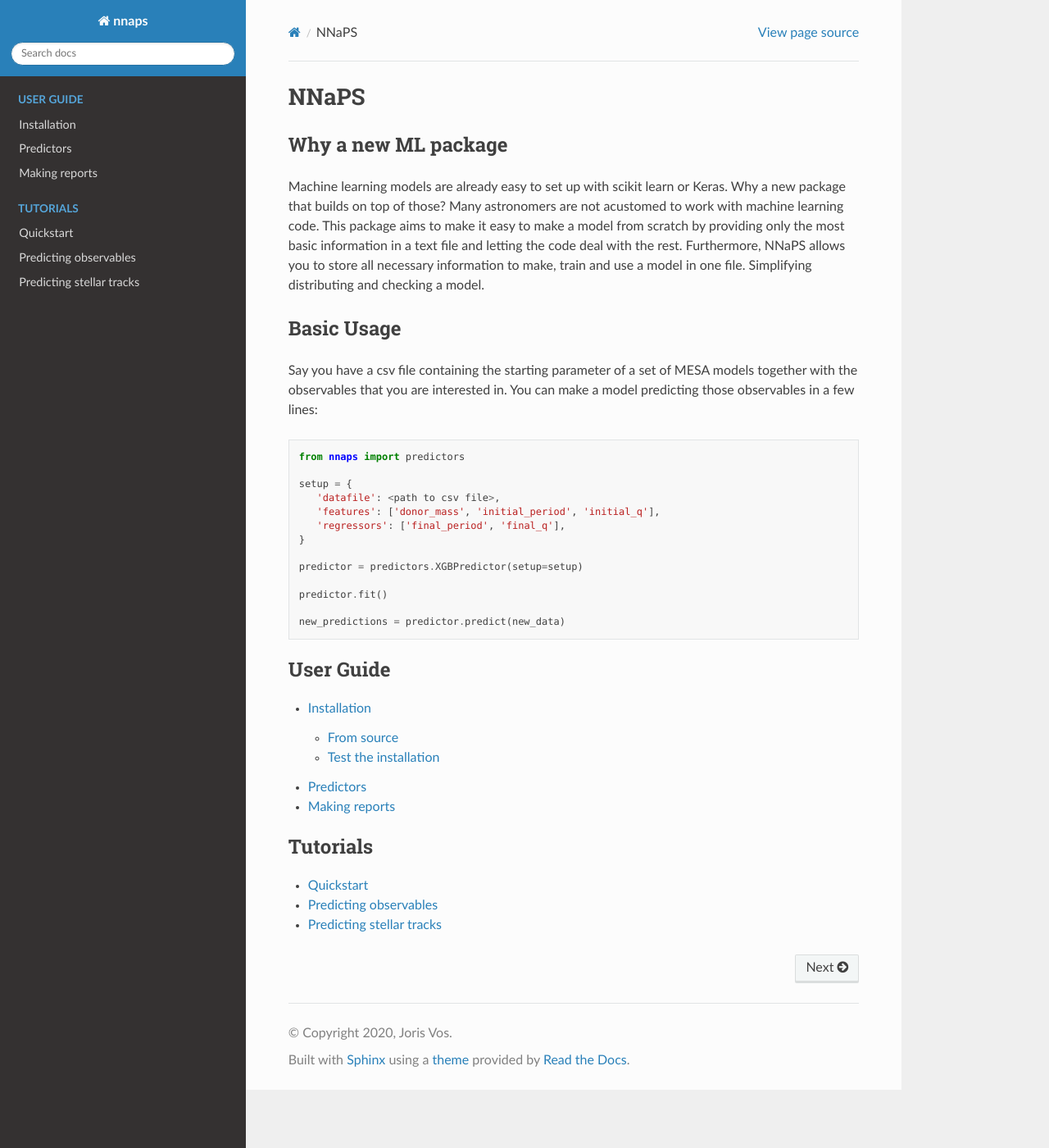
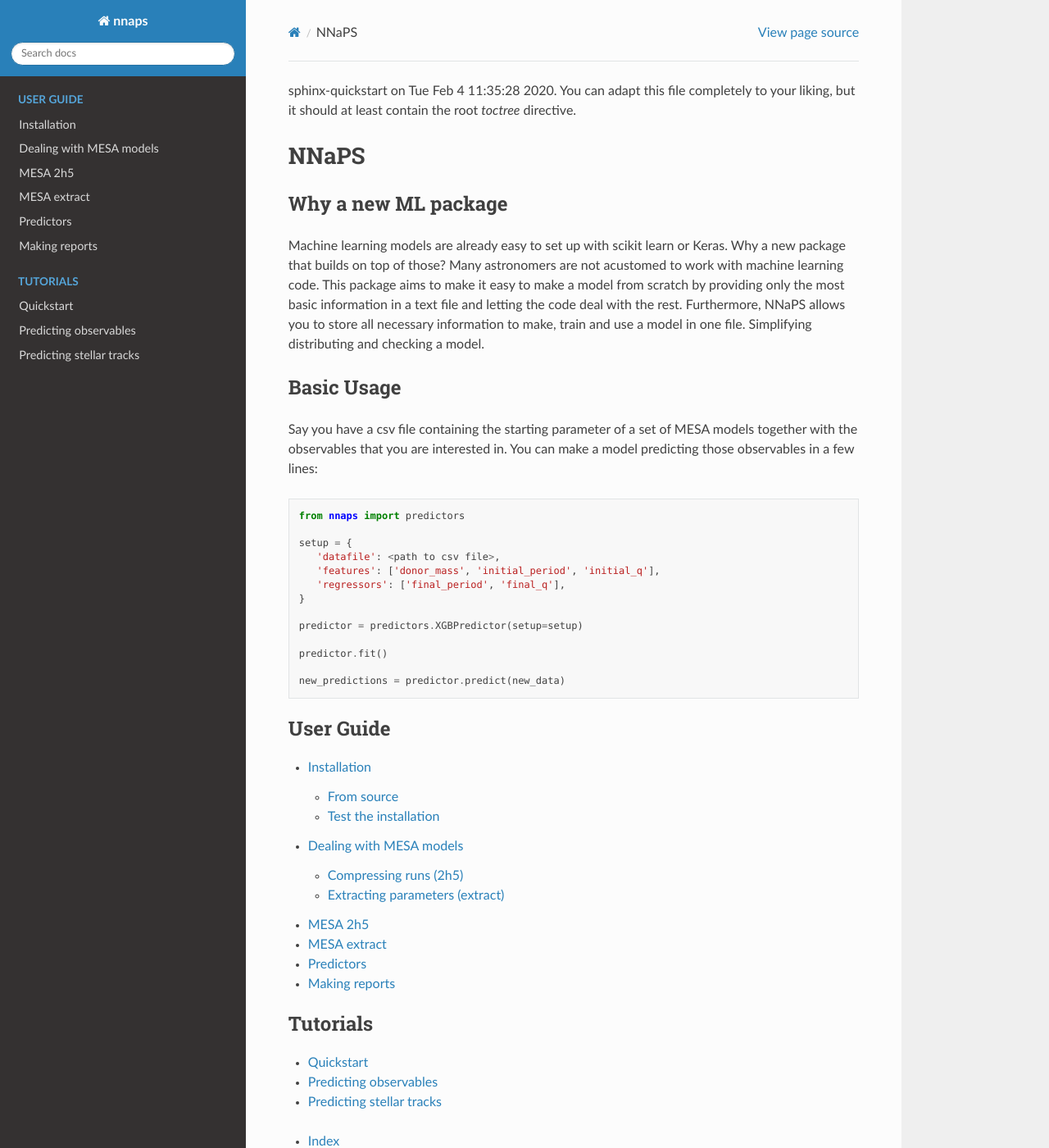
Before and after one commit to vosjo/nnaps, a Sphinx documentation site: the page built from docs/index.rst, in a window 1280 px wide and 1400 px high. Shown: the whole window at 82% size. Built offline with Sphinx 7.4.7 and the Read the Docs theme 2.0.0, drawn with Linux system fonts in a browser that asks for light colours; part of the change alters nothing that is shown; some of the changed text lies outside the part shown.

Commit message:
extended documentation of mesa module

```diff
--- a/docs/conf.py
+++ b/docs/conf.py
@@ -12,9 +12,9 @@
 # add these directories to sys.path here. If the directory is relative to the
 # documentation root, use os.path.abspath to make it absolute, like shown here.
 #
-# import os
-# import sys
-# sys.path.insert(0, os.path.abspath('.'))
+import os
+import sys
+sys.path.insert(0, os.path.abspath('..'))
 
 import sphinx_rtd_theme
 
@@ -30,6 +30,7 @@ version = u''
 release = u'0.1'
 
 
+
 # -- General configuration ---------------------------------------------------
 
 # If your documentation needs a minimal Sphinx version, state it here.
@@ -40,12 +41,15 @@ release = u'0.1'
 # extensions coming with Sphinx (named 'sphinx.ext.*') or your custom
 # ones.
 extensions = [
+    'sphinx_automodapi.automodapi',
+    'sphinx.ext.autodoc',
     'sphinx.ext.todo',
     'sphinx.ext.coverage',
     'sphinx.ext.mathjax',
     'sphinx.ext.viewcode',
     "sphinx_rtd_theme",
 ]
+numpydoc_show_class_members = False
 
 # Add any paths that contain templates here, relative to this directory.
 templates_path = ['_templates']
--- a/docs/index.rst
+++ b/docs/index.rst
@@ -1,7 +1,7 @@
 .. nnaps documentation master file, created by
-   sphinx-quickstart on Tue Feb  4 11:35:28 2020.
-   You can adapt this file completely to your liking, but it should at least
-   contain the root `toctree` directive.
+sphinx-quickstart on Tue Feb  4 11:35:28 2020.
+You can adapt this file completely to your liking, but it should at least
+contain the root `toctree` directive.
 
 NNaPS
 =====
@@ -40,17 +40,25 @@ that you are interested in. You can make a model predicting those observables in
 
 
 .. toctree::
-   :maxdepth: 2
-   :caption: User Guide
+    :maxdepth: 2
+    :caption: User Guide
 
-   userguide/install
-   userguide/predictors
-   userguide/reports
+    userguide/install
+    userguide/mesa
+    userguide/mesa_2h5
+    userguide/mesa_extract
+    userguide/predictors
+    userguide/reports
 
 .. toctree::
-   :maxdepth: 1
-   :caption: Tutorials
+    :maxdepth: 1
+    :caption: Tutorials
 
-   tutorials/quickstart
-   tutorials/observables
-   tutorials/tracks
+    tutorials/quickstart
+    tutorials/observables
+    tutorials/tracks
+
+
+* :ref:`genindex`
+* :ref:`modindex`
+* :ref:`search`
--- /dev/null
+++ b/docs/userguide/mesa.rst
@@ -0,0 +1,108 @@
+
+Dealing with MESA models
+========================
+
+The first part of NNaPS package focuses on extracting useful information from a set of MESA models. To do this, NNaPS
+contains 2 command line tools. One to convert a MESA binary run to the compressed HDF5 format, and the second to
+extract interesting properties from the run.
+
+Both tools run from the command line as follows:
+
+.. code-block:: bash
+
+    nnaps-mesa -2h5
+    nnaps-mesa -extract
+
+Both the 2h5 and the extract tool have many settings. To simplify the process, the settings of both tools can be
+provided in a yaml settings file. See below for the details on both tools.
+
+
+Compressing runs (2h5)
+----------------------
+
+The '2h5' tool collects all useful information from a MESA run and stores it in a hdf5 file. This has the advantage that
+a lot of disc space is saved. Especially when processing MESA runs on a laptop, this will be very useful. As a
+comparison. A typical MESA binary run with a low mass primary evolving to the He core burning phase takes up roughly
+22 Mb. After compression, the hdf5 file is only 1.4 Mb.
+
+Basic usage
+^^^^^^^^^^^
+
+The most simple way to use the 2h5 tool is to provide the folder where all MESA models are located, and the folder
+where you want the compressed files to be stored:
+
+.. code-block:: bash
+
+    nnaps-mesa -2h5 <input folder> -o <output folder>
+
+2h5 will use standard settings assuming the following file structure for a MESA run:
+
+::
+
+    MESA model
+    ├── LOGS
+    │   ├── binary_history.data
+    │   ├── history1.data
+    │   ├── history2.data
+    │   ├── profile1.profile
+    │   ├── profile2.profile
+    │   └── profile3.profile
+    ├── inlist_project
+    ├── inlist1
+    ├── inlist2
+    └── log.txt
+
+The binary and stellar history files are located in the LOGS directory together with any potential profiles. The
+terminal output of the MESA run is stored in the log.txt file. By default the binary and stellar history will be
+compressed together with all profiles found. 2h5 will also extract the stopping condition from the terminal output if
+possible. The compressed hdf5 file has the following structure.
+
+::
+
+    MESA model
+    ├── extra_info
+    │   └── termination_code
+    ├── history
+    │   ├── binary
+    │   ├── star1
+    │   └── star2
+    ├── profile_legend
+    └── profiles
+        ├── profile1
+        ├── profile1
+        └── profile3
+
+profile_legend is an array containing the model_number when the profile is taken together with the profile name. Both
+for profiles and history files, only the actual data is saved, not the header info!
+
+For more options on 2h5 see :doc:`mesa_2h5`
+
+
+Extracting parameters (extract)
+-------------------------------
+
+After compressing all the MESA models, it is time to extract some interesting parameters. This is done with the
+`nnaps-mesa -extract` command. Extract will load the MESA model, detect the stability of the model and apply a CE
+ejection is requested and then extract overall parameters of the run. It can also detect which evolution phases the
+component go through during the model.
+
+Basic usage
+^^^^^^^^^^^
+
+The most simple way to run the extract command is to provide it with the folder where the compressed models are located
+and the filename to store the extracted parameters in:
+
+.. code-block:: bash
+
+    nnaps-mesa -extract <input folder> -o <output csv filename>
+
+Using the default settings this will for each model:
+
+    1. check if the model is stable using the default criterion: max(lg_mstar_dot_1) < -2
+    2. if the model is unstable, apply the CE formalism of Iben & Tutukov 1984
+    3. check if a contact binary is formed during evolution
+    4. extract the default parameters (see defaults)
+
+The exact function will then save the default parameters for each model to a csv file.
+
+for more options on extract see :doc:`mesa_extract`
--- /dev/null
+++ b/docs/userguide/mesa_2h5.rst
@@ -0,0 +1,3 @@
+
+MESA 2h5
+========
--- /dev/null
+++ b/docs/userguide/mesa_extract.rst
@@ -0,0 +1,3 @@
+
+MESA extract
+============
```
